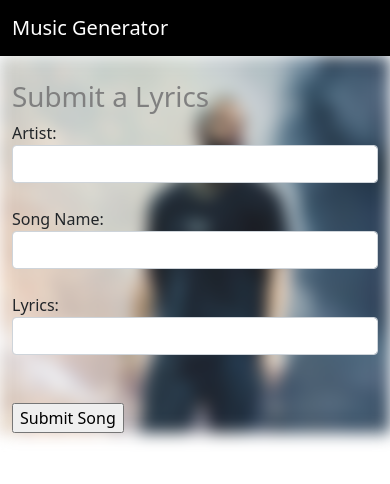
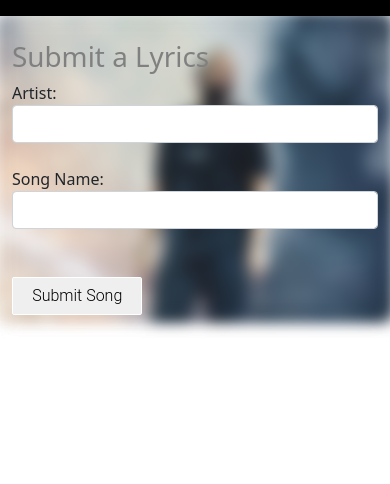
Before and after one commit to Amir1998ali/lyricsgenerator, a Django app: page /submit in a window 390 px wide. Shown: the top 484 px of the page. Run offline with Django 3.2, Linux system fonts and the light colour scheme; some libraries are stand-ins or nearby versions.

Commit message:
Change Functionality

```diff
--- a/lyricsgenerator-project/music/forms.py
+++ b/lyricsgenerator-project/music/forms.py
@@ -12,5 +12,5 @@
 
     class Meta:
         model = Music
-        fields = ['artist', 'songName', 'lyrics']
-        labels = {'artist' : 'Artist' , 'songName' : 'Song Name', 'lyrics' : 'Lyrics'}
+        fields = ['artist', 'songName']
+        labels = {'artist' : 'Artist' , 'songName' : 'Song Name'}
--- a/lyricsgenerator-project/music/models.py
+++ b/lyricsgenerator-project/music/models.py
@@ -5,4 +5,3 @@
 class Music(models.Model):
     artist = models.CharField(max_length=100)
     songName = models.CharField(max_length=100)
-    lyrics = models.CharField(max_length=10000)
--- a/lyricsgenerator-project/music/templates/music/base.html
+++ b/lyricsgenerator-project/music/templates/music/base.html
@@ -3,18 +3,6 @@
 <html lang="en">
 
     {% load static %}
-
-    <!-- <style >
-            body {
-                background: url('{% static "drake.jpg" %}') no-repeat center center fixed;
-                -webkit-background-size: cover;
-                -moz-background-size: cover;
-                -o-background-size: cover;
-                background-size: cover;
-                /* filter: blur(8px);
-                -webkit-filter: blur(8px); */
-            }
-    </style> -->
 
     <head>
         <!-- Required meta tags -->
@@ -30,15 +18,12 @@
 
     <nav class="navbar navbar-expand-lg navbar-dark" style="background-color: black">
             <div class="container">
-                <a class="navbar-brand" href="{% url 'home' %}">Music Generator</a>
+
                 <div class="collapse navbar-collapse" id="navbarNav">
-                    <ul class="navbar-nav"> ￼
-                        <li class="nav-item active">
-                            <a class="nav-link" href="{% url 'submit' %}">Submit Lyrics</a>
-                        </li>
-                        <li class="nav-item active">
-                            <a class="nav-link" href="{% url 'generate' %}">Generate Lyrics</a>
-                        </li>
+                    <ul class="navbar-nav" > ￼
+                        <li class="nav-item active"><a class="nav-link" href="{% url 'home' %}">Music Generator</a></li>
+                        <li class="nav-item active"><a class="nav-link" href="{% url 'submit' %}">Submit Lyrics</a></li>
+                        <!-- <li class="nav-item active"><a class="nav-link" href="{% url 'generate' %}">Generate Lyrics</a></li> -->
                     </ul>
                 </div>
             </div>
@@ -74,6 +59,7 @@
                 {% block 'body' %}
                 {% endblock %}
             </div>
+            <div class="bg"></div>
         </div>
     </body>
 </html>
--- a/lyricsgenerator-project/music/templates/music/submit.html
+++ b/lyricsgenerator-project/music/templates/music/submit.html
@@ -1,6 +1,34 @@
 {% extends 'music/base.html'%}
 {% block 'body' %}
 {% load widget_tweaks %}
+
+<style>
+.button1{
+    display:inline-block;
+    padding:0.35em 1.2em;
+    border:0.1em solid #FFFFFF;
+    margin:0 0.3em 0.3em 0;
+    border-radius:0.12em;
+    box-sizing: border-box;
+    text-decoration:none;
+    font-family:'Roboto',sans-serif;
+    font-weight:300;
+    color:black;
+    text-align:center;
+    transition: all 0.2s;
+}
+.button1:hover{
+    color:#000000;
+    background-color:#FFFFFF;
+}
+@media all and (max-width:30em){
+ .button1{
+    display:block;
+    margin:0.4em auto;
+}
+}
+</style>
+
     <div class="container" >
         <br>
         <h1 style="color: grey;">Submit a Lyrics</h1>
@@ -16,7 +44,7 @@
             </div>
             {% endfor %}
             <br>
-            <input type="submit" value="Submit Song">
+            <input class = "button1" type="submit" value="Submit Song" style="color: black;">
         </form>
     </div>
 
--- a/lyricsgenerator-project/music/views.py
+++ b/lyricsgenerator-project/music/views.py
@@ -1,6 +1,6 @@
 from django.shortcuts import render
 from .forms import MusicForm
-
+import lyricsgenius as lg
 
 # Create your views here.
 def home(request):
@@ -13,14 +13,74 @@
         if filled_form.is_valid():
             note = "Thanks for submitting a new song! The song %s by %s is submitted!" %(filled_form.cleaned_data['songName'],
             filled_form.cleaned_data['artist'],)
+
+
+            _file = open("/Users/mohseniamirali/Desktop/generator/lyricsgenerator-project/lyricsgenerator/texts.txt", "w")
+
+
+            artist = filled_form.cleaned_data['artist']
+            songname = filled_form.cleaned_data['songName']
+            genius = lg.Genius('K1TXu3BGIWFtX6Cxf7ch2XZW95m40-9HMWIo9f0gZaQz16RF-6BXstfVDnOSbTp0', skip_non_songs=True, excluded_terms=["(Remix)", "(Live)"], remove_section_headers=True)
+
+            def get_lyrics(arr, song, k):  # Write lyrics of k songs by each artist in arr
+                c = 0  # Counter
+                for name in arr:
+                    try:
+                        # songs = (genius.search_artist(name, max_songs=k, sort='popularity')).songs
+                        # s = [song.lyrics for song in songs]
+                        song = genius.search_song(song, arr[0])
+                        s = song.lyrics
+                        _file.write(s)  # Deliminator
+                        c += 1
+                        print(f"Songs grabbed:{len(s)}")
+                    except:  #  Broad catch which will give us the name of artist and song that threw the exception
+                        print(f"some exception at {name}: {c}")
+
+            get_lyrics([artist], songname, 1)
+            _file.close()
+            _file = open('/Users/mohseniamirali/Desktop/generator/lyricsgenerator-project/lyricsgenerator/texts.txt', 'r')
+            tmp = _file.readlines()
+            generated = ""
+            # for i in tmp:
+
             filled_form = MusicForm()
+            print(generated)
+            _file.close()
+            return render(request, 'music/generate.html', {'tmp' : tmp})
+
         else :
+
             note = 'Music Submission has failed! try again.'
-        return render(request, 'music/submit.html', {'musicform' : filled_form, 'note':note})
+            return render(request, 'music/submit.html', {'musicform' : filled_form, 'note':note})
     else :
         form = MusicForm()
         return render(request, 'music/submit.html', {'musicform' : form})
 
 def generate(request):
     # func
+
+
+    genius = lg.Genius('K1TXu3BGIWFtX6Cxf7ch2XZW95m40-9HMWIo9f0gZaQz16RF-6BXstfVDnOSbTp0', skip_non_songs=True, excluded_terms=["(Remix)", "(Live)"], remove_section_headers=True)
+
+    artist = "Eminem"
+    def get_lyrics(arr, k):  # Write lyrics of k songs by each artist in arr
+        c = 0  # Counter
+        for name in arr:
+            try:
+                songs = (genius.search_artist(name, max_songs=k, sort='popularity')).songs
+                s = [song.lyrics for song in songs]
+                file.write("\n \n   <|endoftext|>   \n \n".join(s))  # Deliminator
+                c += 1
+                print(f"Songs grabbed:{len(s)}")
+            except:  #  Broad catch which will give us the name of artist and song that threw the exception
+                print(f"some exception at {name}: {c}")
+
+
+    get_lyrics([artist], 1)
+
+    with open('/Users/mohseniamirali/Desktop/generator/lyricsgenerator-project/lyricsgenerator/texts.txt') as f:
+        lines = f.readlines()
+        print(lines)
+
+
     return render(request, 'music/generate.html')
```
Also changed, not shown: lyricsgenerator-project/lyricsgenerator/texts.txt (added, +45 -0 lines), lyricsgenerator-project/music/templates/music/generate.html (+16 -2 lines), lyricsgenerator-project/music/templates/music/home.html (+20 -1 lines), 2 other files.
